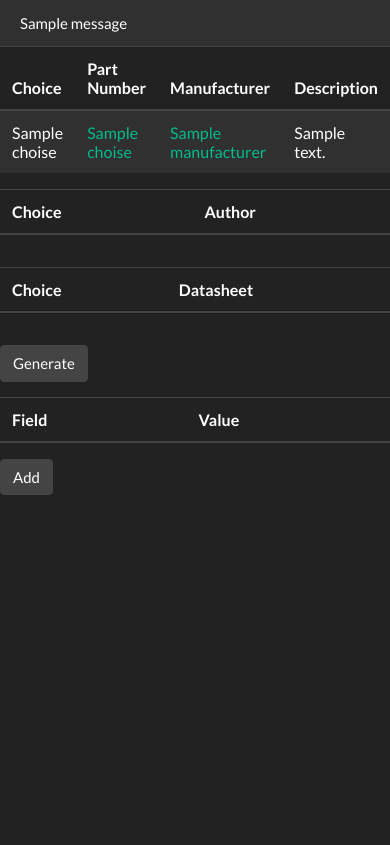
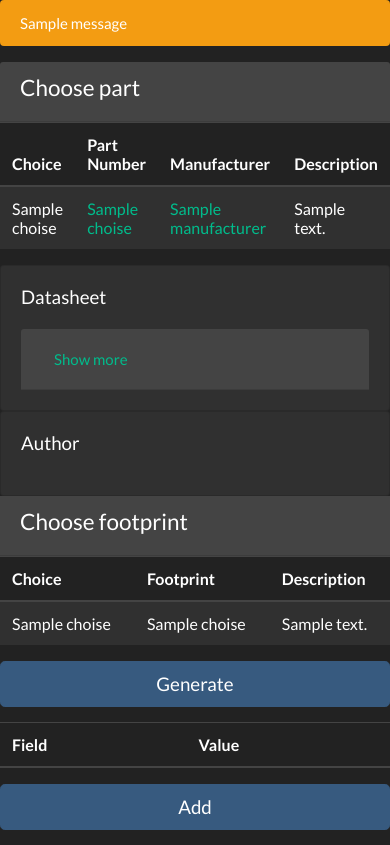
Before and after one commit to dzusan/altvault, a Flask app: template app/templates/add_part.html in a window 390 px wide. Shown: the part 159-1004 px from the top of the page. Before the commit the page ends 654 px from the top, so only its background shows below. Run offline with Flask 2, Linux system fonts and the light colour scheme; the template is opened without the code that fills it: values that come from a table or form of the project are taken from there, most other values are stand-ins (such as "Sample title", 1, 10 or a date in 2020); one stand-in notice (Sample message) is shown; form fields are guessed from the names that the template uses; lists and menus that the app fills with data are empty; some libraries are stand-ins or nearby versions.

Commit message:
Added footprint selection

```diff
--- a/app/forms.py
+++ b/app/forms.py
@@ -22,6 +22,7 @@ class GenForm(FlaskForm):
     parts = RadioField('UID')
     authors = RadioField('Author')
     datasheets = RadioField('Datasheet')
+    footprints = RadioField('Footprint')
     gen = SubmitField('Generate')
 
 class AddForm(FlaskForm):
--- a/app/routes.py
+++ b/app/routes.py
@@ -32,9 +32,10 @@ def index():
             results = octopart.search(keyword) # Octopart request 1: search by keyword
             init = create_part_init(results=results)
             if init:
-                gen_form, info, add_form = init
+                gen_form, info, fp_descr, add_form = init
                 return render_template('add_part.html',
                                         parts=zip(gen_form.parts, info),
+                                        fp_items=zip(gen_form.footprints, fp_descr),
                                         gen_form=gen_form,
                                         add_form=add_form,
                                         searchForm=searchForm)
@@ -48,9 +49,13 @@ def index():
 
     gen_form = GenForm()
     if gen_form.parts.data != 'None': # validate_on_submit() don't work !
-        gen_form, info, add_form = create_part_init(part=gen_form.parts.data, author=gen_form.authors.data, datasheet_url=gen_form.datasheets.data)
+        gen_form, info, fp_descr, add_form = create_part_init(part=gen_form.parts.data,
+                                                              author=gen_form.authors.data,
+                                                              datasheet_url=gen_form.datasheets.data,
+                                                              fp_sel=gen_form.footprints.data)
         return render_template('add_part.html',
                                 parts=zip(gen_form.parts, info),
+                                fp_items=zip(gen_form.footprints, fp_descr),
                                 gen_form=gen_form,
                                 add_form=add_form,
                                 searchForm=searchForm)
@@ -64,7 +69,7 @@ def index():
     return render_template('index.html', searchForm=searchForm)
 
 
-def create_part_init(results=None, part=None, author=None, datasheet_url=None):
+def create_part_init(results=None, part=None, author=None, datasheet_url=None, fp_sel='0'):
     if results:
         session['results'] = results
         resnum = results[0]
@@ -100,10 +105,10 @@ def create_part_init(results=None, part=None, author=None, datasheet_url=None):
     ### Generate authors table ###
     gen_form.authors.choices = selectors.author()
     if author:
-        data = filler.fill_all(spec, form_author=author)
+        data, fp_list = filler.fill_all(spec, form_author=author, fp_sel=fp_sel)
         gen_form.authors.default = author
     else:
-        data = filler.fill_all(spec)
+        data, fp_list = filler.fill_all(spec, fp_sel=fp_sel)
 
     ### Generate datasheets table ###
     if spec['Datasheets']:
@@ -113,6 +118,11 @@ def create_part_init(results=None, part=None, author=None, datasheet_url=None):
 
         gen_form.datasheets.default = datasheet_url
 
+    ### Generate footprints table ###
+    gen_form.footprints.choices = [(idx, item[0]) for idx, item in enumerate(fp_list)]
+    fp_descr = [item[1] for item in fp_list]
+    gen_form.footprints.default = fp_sel
+
     # Refresh form after adding defaults
     gen_form.process()
 
@@ -120,4 +130,4 @@ def create_part_init(results=None, part=None, author=None, datasheet_url=None):
     add_form = gen_add_form(data=data)
     add_form.datasheet_url.data = datasheet_url
 
-    return gen_form, results, add_form
+    return gen_form, results, fp_descr, add_form
--- a/app/templates/add_part.html
+++ b/app/templates/add_part.html
@@ -1,8 +1,10 @@
 {% extends "layout.html" %}
 
 {% block content %}
-<div>
     <form action="{{url_for('index')}}" method="post">
+
+        <!-- PARTS FORM -->
+            <div class="card-header"><h4>Choose part</h4></div>
             <table  class="table table-striped">
                 <thead>
                     <tr>
@@ -30,47 +32,99 @@
                 </tbody>
             </table>
 
-        <div class="input-group mb-3">
+        <div class="row">
+                <div class="col-sm-6">
+                  <div class="card">
+                    <div class="card-body">
+                      <h5 class="card-title">{{ gen_form.datasheets.label }}</h5>
+                      {% for field in gen_form.datasheets %}
+                      {% if loop.index <= 3 %}
+                          <div class="container">
+                              <div class="row">
+                                  <div class="col-sm-6">
+                                      <p>{{ field(class='form-control') }}</p>
+                                  </div>
+                                  <div class="col-sm-6">
+                                      <p><a href="{{ field.data }}"> {{ field.label }} </a></p>
+                                  </div>
+                              </div>
+                          </div>
+                      {% endif %}
+                  {% endfor %}
+                  <div class="panel-group">
+                        <div class="panel panel-default">
+                            <div class="card-header">
+                            <h5 class="mb-0">
+                                <button class="btn btn-link" type="button" data-toggle="collapse" data-target="#collapse1">
+                                    Show more
+                                </button>
+                            </h5>
+                            </div>
+                            <div id="collapse1" class="panel-collapse collapse">
+                                {% for field in gen_form.datasheets %}
+                                    {% if loop.index > 3 %}
+                                        <div class="container">
+                                            <div class="row">
+                                                <div class="col-sm-6">
+                                                    <p>{{ field(class='form-control') }}</p>
+                                                </div>
+                                                <div class="col-sm-6">
+                                                    <p><a href="{{ field.data }}"> {{ field.label }} </a></p>
+                                                </div>
+                                            </div>
+                                        </div>
+                                    {% endif %}
+                                {% endfor %}
+                            </div>
+                        </div>
+                    </div>
+                    </div>
+                  </div>
+                </div>
+                <div class="col-sm-6">
+                  <div class="card">
+                    <div class="card-body">
+                      <h5 class="card-title">{{ gen_form.authors.label }}</h5>
+                      {% for choise in gen_form.authors %}
+                          <div class="container">
+                              <div class="row">
+                                  <div class="col-sm-6">
+                                      <p>{{ choise(class='form-control') }}</p>
+                                  </div>
+                                  <div class="col-sm-6">
+                                      <p>{{ choise.label }}</p>
+                                  </div>
+                              </div>
+                          </div>
+                        {% endfor %}
+                    </div>
+                  </div>
+                </div>
+              </div>
+
+        <!-- FOOTPRINTS FORM -->
+        <div class="card-header"><h4>Choose footprint</h4></div>
         <table  class="table table-striped">
             <thead>
                 <tr>
                     <th scope="col">Choice</th>
-                        <th scope="col">Author</th>
+                    <th scope="col">Footprint</th>
+                    <th scope="col">Description</th>
                 </tr>
             </thead>
             <tbody>
-                    {% for choise in gen_form.authors %}
+                {% for choise, descr in fp_items %}
                     <tr>
                         <td> {{ choise(class='form-control') }} </td>
                         <td> {{ choise.label }} </td>
+                        <td> {{ descr }} </td>
                     </tr>
                 {% endfor %}
             </tbody>
         </table>
-        </div>
-
-        <div class="input-group mb-3">
-            <table  class="table table-striped">
-                <thead>
-                    <tr>
-                        <th scope="col">Choice</th>
-                        <th scope="col">Datasheet</th>
-                    </tr>
-                </thead>
-                <tbody>
-
-                    {% for field in gen_form.datasheets %}
-                    <tr>
-                        <td> {{ field(class='form-control') }} </td>
-                        <td> <a href="{{ field.data }}"> {{ field.label }} </a> </td>
-                    </tr>
-                    {% endfor %}
-                </tbody>
-            </table>
-        </div>
 
         {{ gen_form.hidden_tag() }}
-        {{ gen_form.gen(class='btn btn-secondary') }}
+        {{ gen_form.gen(class='btn btn-primary btn-lg btn-block') }}
     </form>
 
     <form action="{{url_for('index')}}" method="post">
@@ -94,7 +148,7 @@
         </table>
 
         {{ add_form.hidden_tag() }}
-        {{ add_form.add(class='btn btn-secondary') }}
+        {{ add_form.add(class='btn btn-primary btn-lg btn-block') }}
     </form>
 </div>
 {% endblock %}
--- a/app/templates/layout.html
+++ b/app/templates/layout.html
@@ -2,6 +2,8 @@
     <head>
       <title>lenkov.work</title>
       <link rel="stylesheet" href="https://stackpath.bootstrapcdn.com/bootswatch/4.3.1/darkly/bootstrap.min.css">
+      <script src="https://ajax.googleapis.com/ajax/libs/jquery/3.4.1/jquery.min.js"></script>
+      <script src="https://stackpath.bootstrapcdn.com/bootstrap/4.3.1/js/bootstrap.min.js"></script>
     </head>
     <nav class="navbar navbar-expand-lg navbar-light bg-light">
         <a class="navbar-brand" href="{{ url_for('index') }}">Home</a>
@@ -14,16 +16,16 @@
         </div>
     </nav>
     <body>
-        <script src="https://stackpath.bootstrapcdn.com/bootstrap/4.3.1/js/bootstrap.min.js"></script>
         {% with messages = get_flashed_messages() %}
-        {% if messages %}
-        <ul class="list-group list-group-flush">
-            {% for message in messages %}
-            <li class="list-group-item">{{ message }}</li>
-            {% endfor %}
-        </ul>
-        {% endif %}
+            {% if messages %}
+                {% for message in messages %}
+                <div class="alert alert-warning" role="alert">
+                    {{ message }}
+                </div>
+                {% endfor %}
+            {% endif %}
         {% endwith %}
+
         {% block content %}{% endblock %}
     </body>
 </html>
```
Also changed, not shown: context_ru.md (+10 -1 lines), filler.py (+56 -11 lines). Lines whose indentation alone changed are shown as unchanged.
